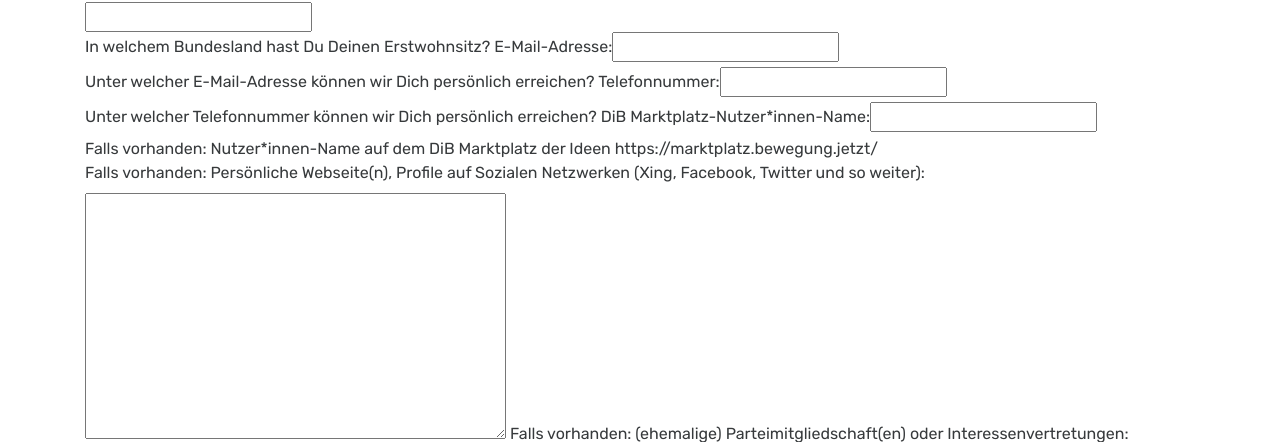
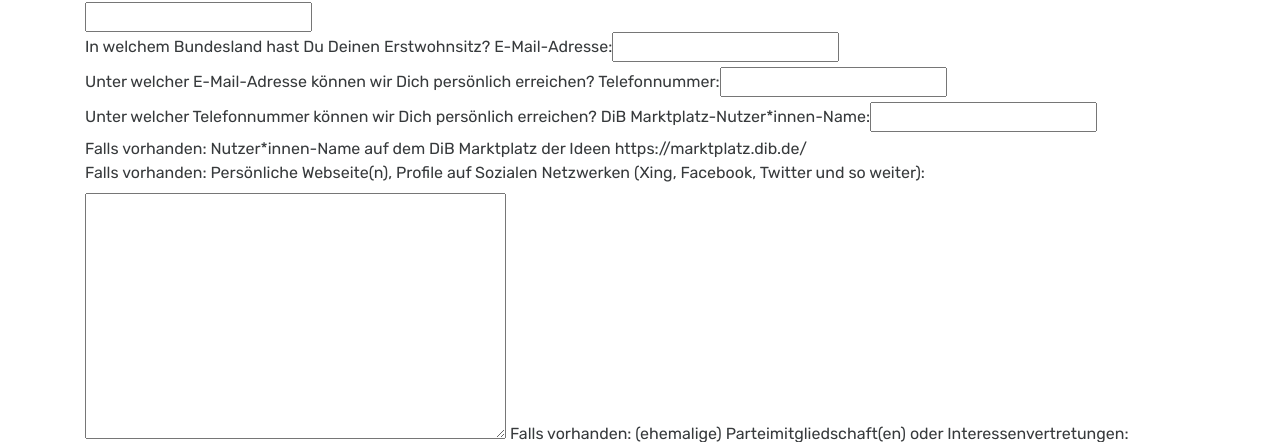
Before and after one commit to DemokratieInBewegung/appntr, a Django app: page /apply/ in a window 1280 px wide. Shown: the part 998-1440 px from the top of the page. Run offline with Django 3.2, Linux system fonts and the light colour scheme; some libraries are stand-ins or nearby versions.

Commit message:
replace bewegung.jetzt with dib.de

```diff
--- a/appntr/models/general.py
+++ b/appntr/models/general.py
@@ -57,7 +57,7 @@ class Application(models.Model):
     email = models.CharField(max_length=255, verbose_name="E-Mail-Adresse", help_text="Unter welcher E-Mail-Adresse können wir Dich persönlich erreichen?")
     phone = models.CharField(max_length=255, verbose_name="Telefonnummer", help_text="Unter welcher Telefonnummer können wir Dich persönlich erreichen?")
     country = models.CharField(max_length=25, verbose_name="Bundesland", help_text="In welchem Bundesland hast Du Deinen Erstwohnsitz?")
-    marktplatz_name = models.CharField(max_length=120, null=True, blank=True, verbose_name="DiB Marktplatz-Nutzer*innen-Name", help_text="Falls vorhanden: Nutzer*innen-Name auf dem DiB Marktplatz der Ideen https://marktplatz.bewegung.jetzt/")
+    marktplatz_name = models.CharField(max_length=120, null=True, blank=True, verbose_name="DiB Marktplatz-Nutzer*innen-Name", help_text="Falls vorhanden: Nutzer*innen-Name auf dem DiB Marktplatz der Ideen https://marktplatz.dib.de/")
     internet_profiles = models.TextField(null=True, blank=True, verbose_name="Falls vorhanden: Persönliche Webseite(n), Profile auf Sozialen Netzwerken (Xing, Facebook, Twitter und so weiter)")
     affiliations = models.TextField(null=True, blank=True, verbose_name="Falls vorhanden: (ehemalige) Parteimitgliedschaft(en) oder Interessenvertretungen")
 
--- a/appntr/settings.py
+++ b/appntr/settings.py
@@ -132,9 +132,9 @@ AUTH_PASSWORD_VALIDATORS = [
 ]
 
 
-REPLY_TO_EMAIL = 'mitgliedsantrag@bewegung.jetzt'
+REPLY_TO_EMAIL = 'mitgliedsantrag@dib.de'
 
-DEFAULT_FROM_EMAIL = 'mitgliedsantrag@bewegung.jetzt'
+DEFAULT_FROM_EMAIL = 'mitgliedsantrag@dib.de'
 EMAIL_BACKEND = "mailer.backend.DbBackend"
 
 if DEBUG:
@@ -155,7 +155,7 @@ else:
     EMAIL_HOST = os.environ.get('SMTP_SERVER')
     EMAIL_HOST_USER = os.environ.get('SMTP_USERNAME')
     EMAIL_HOST_PASSWORD = os.environ.get('SMTP_PASSWORD')
-    EMAIL_REPLY_TO = 'mitgliedsantrag@bewegung.jetzt'
+    EMAIL_REPLY_TO = 'mitgliedsantrag@dib.de'
     EMAIL_PORT = int(os.environ.get('SMTP_PORT'))
 
 
--- a/appntr/views/general.py
+++ b/appntr/views/general.py
@@ -297,10 +297,10 @@ class ApplicationForm(ModelForm):
                     label=mark_safe('Wir leben leider in einer Gesellschaft mit struktureller Diskriminierung und Benachteiligung. Deswegen finde ich es gut, dass DiB Maßnahmen ergreift, um dem entgegenzuwirken. Ich werde entsprechende Maßnahmen voll und ganz unterstützen.'))
 
     ethic_codex = forms.BooleanField(required=True,
-                    label=mark_safe('Ich habe den <a href="https://bewegung.jetzt/ethik-kodex/" target="_blank">Ethik-Kodex</a> gelesen und bin bereit ihn zu unterzeichnen.'))
+                    label=mark_safe('Ich habe den <a href="https://dib.de/ethik-kodex/" target="_blank">Ethik-Kodex</a> gelesen und bin bereit ihn zu unterzeichnen.'))
 
     comm_rules = forms.BooleanField(required=True,
-                    label=mark_safe('Ich habe die in der Satzung festgelegten <a href="https://bewegung.jetzt/verhaltens-kodex-pdf" target="_blank">Verhaltensregeln</a> und <a href="https://bewegung.jetzt/kommunikationsregeln-pdf" target="_blank">die internen Kommunikationsregeln</a> von DiB wahrgenommen und bin bereit mich daran zu halten.'))
+                    label=mark_safe('Ich habe die in der Satzung festgelegten <a href="https://dib.de/verhaltens-kodex-pdf" target="_blank">Verhaltensregeln</a> und <a href="https://dib.de/kommunikationsregeln-pdf" target="_blank">die internen Kommunikationsregeln</a> von DiB wahrgenommen und bin bereit mich daran zu halten.'))
 
     def clean_dib_participation_details(self):
         details = self.cleaned_data['dib_participation_details']
--- a/docker-compose.yaml
+++ b/docker-compose.yaml
@@ -20,9 +20,9 @@ services:
     restart: unless-stopped
     environment:
       - DATABASE_URL=postgres://apptnr:204rkmafd90-ad@db/apptnr
-      - VIRTUAL_HOST=mitgliedsantrag.bewegung.jetzt
-      - LETSENCRYPT_HOST=mitgliedsantrag.bewegung.jetzt
-      - LETSENCRYPT_EMAIL=domains@bewegung.jetzt
+      - VIRTUAL_HOST=mitgliedsantrag.dib.de
+      - LETSENCRYPT_HOST=mitgliedsantrag.dib.de
+      - LETSENCRYPT_EMAIL=domains@dib.de
     env_file: secrects.env
     command: gunicorn -w 3 -b 0.0.0.0 appntr.wsgi
     volumes:
--- a/static/js/dib/apps.js
+++ b/static/js/dib/apps.js
@@ -1,7 +1,7 @@
 var Application = {
     loadMarktplatzInfo: function (username) {
         username = username.replace('@', '');
-        fetch("https://marktplatz.bewegung.jetzt/u/" + username + ".json?stats=true").then(
+        fetch("https://marktplatz.dib.de/u/" + username + ".json?stats=true").then(
             response => {
                 if (response.status) {
                     response.json().then(data => {
--- a/templates/_base.html
+++ b/templates/_base.html
@@ -38,10 +38,10 @@
                 </a>
                 <ul class="navbar-nav ml-auto">
                     <li class="nav-item">
-                        <a class="nav-link" href="https://bewegung.jetzt/impressum/">Impressum</a>
+                        <a class="nav-link" href="https://dib.de/impressum/">Impressum</a>
                     </li>
                     <li class="nav-item">
-                        <a class="nav-link" href="https://bewegung.jetzt/datenschutz/">Datenschutz</a>
+                        <a class="nav-link" href="https://dib.de/datenschutz/">Datenschutz</a>
                     </li>
                 </ul>
             </div>
--- a/templates/apply.html
+++ b/templates/apply.html
@@ -9,7 +9,7 @@
         {{form|bootstrap}}
         <p>
             Informationen zur Datenverarbeitung findest Du in unserer
-            <a href="https://bewegung.jetzt/datenschutz/">Datenschutzerklärung</a>.
+            <a href="https://dib.de/datenschutz/">Datenschutzerklärung</a>.
         </p>
         <button type="submit" class="btn btn-primary">Antrag stellen</button>
     </form>
--- a/templates/apps/inbox.html
+++ b/templates/apps/inbox.html
@@ -32,7 +32,7 @@
             {% endif %}
             {% if app.marktplatz_name %}
             <p class="card-text"><strong>Marktplatz-Konto</strong> <a
-                    href="https://marktplatz.bewegung.jetzt/u/{{app.marktplatz_name}}/summary">{{app.marktplatz_name}}</a>
+                    href="https://marktplatz.dib.de/u/{{app.marktplatz_name}}/summary">{{app.marktplatz_name}}</a>
             </p>
             <p class="card-text marktplatz-info"></p>
             {% endif %}
--- a/templates/apps/show.html
+++ b/templates/apps/show.html
@@ -61,9 +61,9 @@
                         <p class="card-text"><strong>Marktplatz-Info</strong></p>
                         <div class="card w-75">
                             <div class="card-body">
-                            <h3 class="card-title"><a href="https://marktplatz.bewegung.jetzt/u/<%= user.username %>"><%= user.username %></a></h3>
+                            <h3 class="card-title"><a href="https://marktplatz.dib.de/u/<%= user.username %>"><%= user.username %></a></h3>
                             <h6 class="card-subtitle mb-2 text-muted"><%= user.name %></h6>
-                            <img class="rounded-circle card-avatar" src="https://marktplatz.bewegung.jetzt<%= user.avatar_template %>" alt="Avatar">
+                            <img class="rounded-circle card-avatar" src="https://marktplatz.dib.de<%= user.avatar_template %>" alt="Avatar">
                             </div>
                             <ul class="list-group list-group-flush">
                                 <li class="list-group-item">Hauptgruppe: <%= user.primary_group_name %></li>
--- a/templates/email/accepted_application.txt
+++ b/templates/email/accepted_application.txt
@@ -6,7 +6,7 @@ Warum das alles, fragst Du Dich vielleicht?
 Wir wollen Dir die Möglichkeit geben, uns besser kennen zu lernen, bevor Du Dich für eine Mitgliedschaft bei DiB entscheidest. Und auch wir wollen die Menschen kennenlernen, die bei uns aktiv werden. Wir wollen einen sicheren Ort der Vielfalt schaffen, an dem auch besondere und benachteiligte Menschen und Gruppen ein Zuhause finden. Das alles geht nur, wenn wir behutsam und persönlich wachsen.
 
 In der Zwischenzeit kannst Du aber natürlich schon aktiv werden!
-Wir haben ein eigenes Soziales Netzwerk zur Organisation und Koordination der DiB-Aktiven. Melde Dich gern schon einmal dort an, falls Du noch nicht da bist: https://marktplatz.bewegung.jetzt Auch gibt es von fast jedem Landesverband Facebook-Gruppen und regelmäßige Treffen, zu denen Du jederzeit dazukommen kannst.
+Wir haben ein eigenes Soziales Netzwerk zur Organisation und Koordination der DiB-Aktiven. Melde Dich gern schon einmal dort an, falls Du noch nicht da bist: https://marktplatz.dib.de Auch gibt es von fast jedem Landesverband Facebook-Gruppen und regelmäßige Treffen, zu denen Du jederzeit dazukommen kannst.
 
 Mit herzlichen Grüßen
 Dein Team Mitgliederaufbau von DiB - DEMOKRATIE IN BEWEGUNG
--- a/templates/email/confirm_appointment.txt
+++ b/templates/email/confirm_appointment.txt
@@ -24,8 +24,8 @@ Du brauchst dafür eine Kamera (optional) und ein Mikrofon am Computer sowie den
 
 Des Weiteren würden wir Dich darum bitten, Dir die folgenden Dokumente in Vorbereitung zu dem Gespräch nochmals durchzulesen:
 
- - Die Initiativ-Struktur: https://bewegung.jetzt/funktionsweise-initiativprinzip
- - Der Ethik-Kodex: https://bewegung.jetzt/ethik-kodex/
+ - Die Initiativ-Struktur: https://dib.de/funktionsweise-initiativprinzip
+ - Der Ethik-Kodex: https://dib.de/ethik-kodex/
 
 
 Wir freuen uns!
--- a/templates/email/decline.txt
+++ b/templates/email/decline.txt
@@ -5,7 +5,7 @@ Für die gerade anstehenden Aufgaben passt Du jedoch, unserer Ansicht nach, in d
 
 Wie Du vielleicht weißt, legen wir in der Partei und den Landesverbänden sehr großen Wert auf eine möglichst vielfältige Zusammenstellung der Teams, in denen die aktiven Personen gut zusammenarbeiten können. Vor diesem Hintergrund haben wir uns entschieden, unser Team etwas anders zu besetzen und suchen nach Personen, die unserer Meinung nach gut zu uns passen.
 
-Auch wenn es jetzt mit dem Mitgliedsantrag nicht geklappt hat, kannst Du trotzdem normalerweise bei DiB - DEMOKRATIE IN BEWEGUNG mitmachen! Auf unserem Marktplatz der Ideen https://marktplatz.bewegung.jetzt haben wir das Forum der Partei errichtet, in dem sich Mitglieder und Beweger*innen treffen, vernetzen, austauschen und die Initiativen vorbereiten. Bring Deine Ideen gerne auf dem Marktplatz ein, formuliere Initiativen und bestimme so mit beim Parteiprogramm.
+Auch wenn es jetzt mit dem Mitgliedsantrag nicht geklappt hat, kannst Du trotzdem normalerweise bei DiB - DEMOKRATIE IN BEWEGUNG mitmachen! Auf unserem Marktplatz der Ideen https://marktplatz.dib.de haben wir das Forum der Partei errichtet, in dem sich Mitglieder und Beweger*innen treffen, vernetzen, austauschen und die Initiativen vorbereiten. Bring Deine Ideen gerne auf dem Marktplatz ein, formuliere Initiativen und bestimme so mit beim Parteiprogramm.
 Außerdem kann es ja leider auch mal passieren, dass wir mit unserem ersten Eindruck anhand Deiner schriftlich eingereichten Informationen komplett falsch liegen und wir, wenn wir Dich durch Deine Mitarbeit auf unserem Marktplatz der Ideen besser kennengelernt haben, in einem zweiten Anlauf dann Deinem Mitgliedsantrag zustimmen. Wir sind schließlich alle nur Menschen und als Menschen machen wir nun mal gelegentlich auch Fehler, aus den wir hoffentlich dann entsprechend lernen.
 
 Herzliche Grüße und auf bald, wir freuen uns auf Dich im Forum.
```
Also changed, not shown: README.md, appntr/migrations/0006_application_marktplatz_name.py, appntr/migrations/0008_auto_20171130_1621.py, appntr/migrations/0009_auto_20180510_1744.py.
